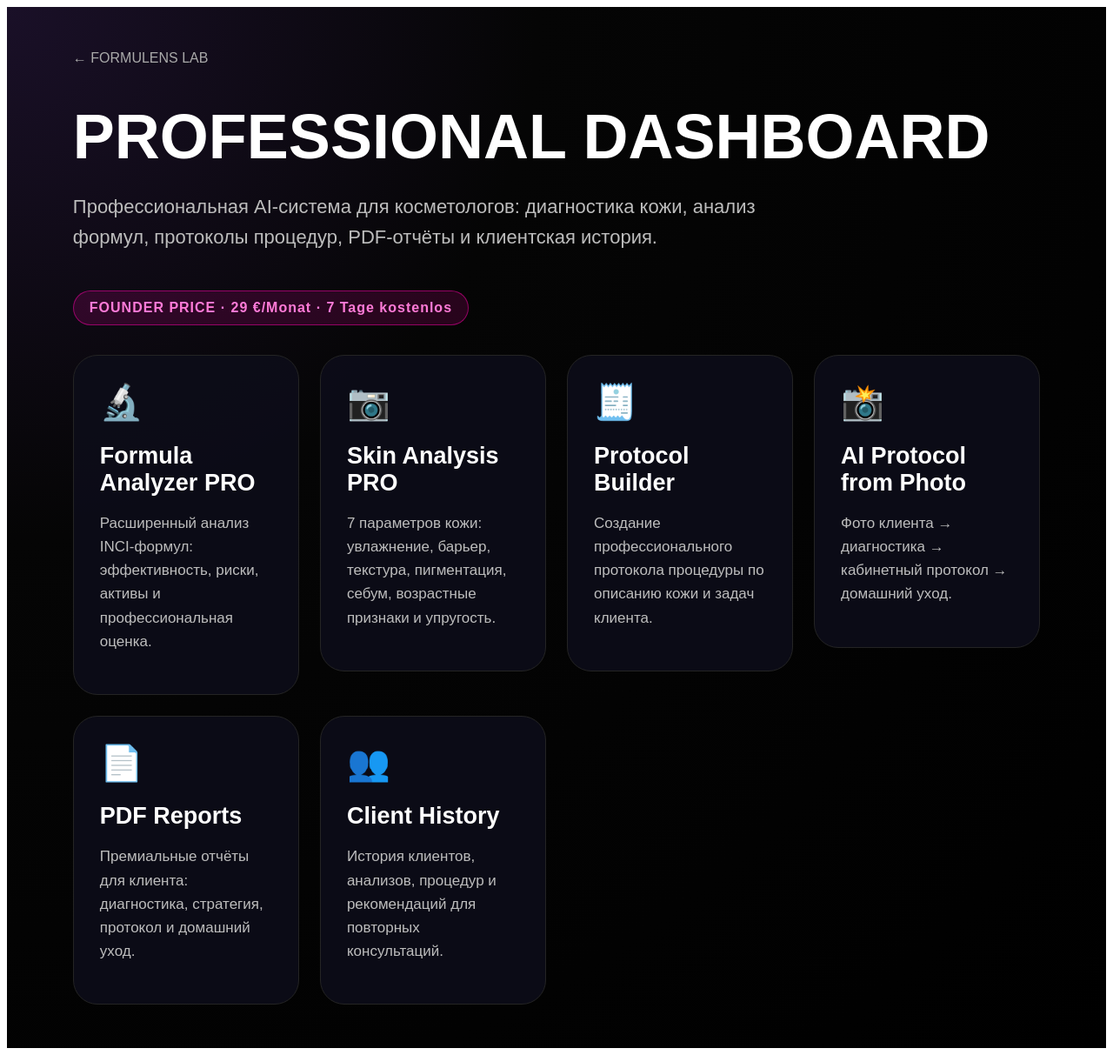
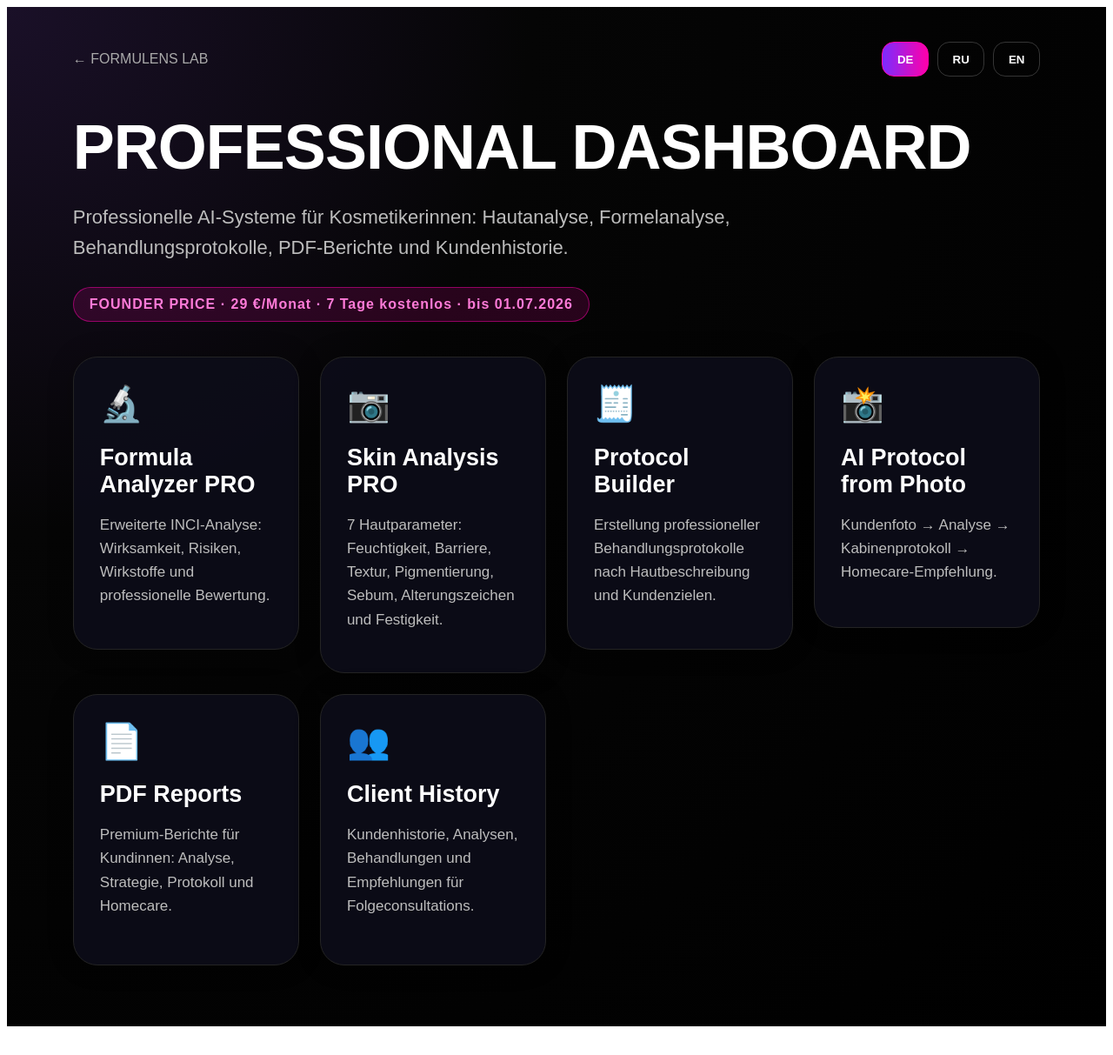
Before and after one commit to piladd-design/formulens-lab, a Next.js app: page /pro in a window 1280 px wide. Shown: the whole page at 87% size. After the commit the page ends 1188 px from the top, so only its background shows below. Built offline with nearby package versions, Linux system fonts and the light colour scheme.

Commit message:
Update page.js

```diff
--- a/app/pro/page.js
+++ b/app/pro/page.js
@@ -1,8 +1,110 @@
 'use client'
 
 import Link from 'next/link'
+import { useState } from 'react'
+
+const translations = {
+  DE: {
+    back: '← FORMULENS LAB',
+    title: 'PROFESSIONAL DASHBOARD',
+    subtitle:
+      'Professionelle AI-Systeme für Kosmetikerinnen: Hautanalyse, Formelanalyse, Behandlungsprotokolle, PDF-Berichte und Kundenhistorie.',
+    badge: 'FOUNDER PRICE · 29 €/Monat · 7 Tage kostenlos · bis 01.07.2026',
+
+    formula: 'Formula Analyzer PRO',
+    formulaText:
+      'Erweiterte INCI-Analyse: Wirksamkeit, Risiken, Wirkstoffe und professionelle Bewertung.',
+
+    skin: 'Skin Analysis PRO',
+    skinText:
+      '7 Hautparameter: Feuchtigkeit, Barriere, Textur, Pigmentierung, Sebum, Alterungszeichen und Festigkeit.',
+
+    protocol: 'Protocol Builder',
+    protocolText:
+      'Erstellung professioneller Behandlungsprotokolle nach Hautbeschreibung und Kundenzielen.',
+
+    photoProtocol: 'AI Protocol from Photo',
+    photoProtocolText:
+      'Kundenfoto → Analyse → Kabinenprotokoll → Homecare-Empfehlung.',
+
+    reports: 'PDF Reports',
+    reportsText:
+      'Premium-Berichte für Kundinnen: Analyse, Strategie, Protokoll und Homecare.',
+
+    clients: 'Client History',
+    clientsText:
+      'Kundenhistorie, Analysen, Behandlungen und Empfehlungen für Folgeconsultations.',
+  },
+
+  RU: {
+    back: '← FORMULENS LAB',
+    title: 'PROFESSIONAL DASHBOARD',
+    subtitle:
+      'Профессиональная AI-система для косметологов: анализ кожи, анализ формул, протоколы процедур, PDF-отчёты и история клиентов.',
+    badge: 'FOUNDER PRICE · 29 €/месяц · 7 дней бесплатно · до 01.07.2026',
+
+    formula: 'Formula Analyzer PRO',
+    formulaText:
+      'Расширенный анализ INCI-формул: эффективность, риски, активы и профессиональная оценка.',
+
+    skin: 'Skin Analysis PRO',
+    skinText:
+      '7 параметров кожи: увлажнение, барьер, текстура, пигментация, себум, возрастные признаки и упругость.',
+
+    protocol: 'Protocol Builder',
+    protocolText:
+      'Создание профессионального протокола процедуры по описанию кожи и задач клиента.',
+
+    photoProtocol: 'AI Protocol from Photo',
+    photoProtocolText:
+      'Фото клиента → диагностика → кабинетный протокол → домашний уход.',
+
+    reports: 'PDF Reports',
+    reportsText:
+      'Премиальные отчёты для клиента: диагностика, стратегия, протокол и домашний уход.',
+
+    clients: 'Client History',
+    clientsText:
+      'История клиентов, анализов, процедур и рекомендаций для повторных консультаций.',
+  },
+
+  EN: {
+    back: '← FORMULENS LAB',
+    title: 'PROFESSIONAL DASHBOARD',
+    subtitle:
+      'Professional AI system for beauty professionals: skin analysis, formula analysis, treatment protocols, PDF reports and client history.',
+    badge: 'FOUNDER PRICE · 29 €/month · 7 days free · until 01.07.2026',
+
+    formula: 'Formula Analyzer PRO',
+    formulaText:
+      'Advanced INCI analysis: effectiveness, risks, active ingredients and professional evaluation.',
+
+    skin: 'Skin Analysis PRO',
+    skinText:
+      '7 skin parameters: hydration, barrier, texture, pigmentation, sebum, aging signs and firmness.',
+
+    protocol: 'Protocol Builder',
+    protocolText:
+      'Create professional treatment protocols based on skin description and client goals.',
+
+    photoProtocol: 'AI Protocol from Photo',
+    photoProtocolText:
+      'Client photo → analysis → treatment protocol → homecare recommendation.',
+
+    reports: 'PDF Reports',
+    reportsText:
+      'Premium client reports: analysis, strategy, treatment protocol and homecare.',
+
+    clients: 'Client History',
+    clientsText:
+      'Client history, analyses, treatments and recommendations for follow-up consultations.',
+  },
+}
 
 export default function ProDashboard() {
+  const [lang, setLang] = useState('DE')
+  const t = translations[lang]
+
   return (
     <main
       style={{
@@ -10,42 +112,79 @@
         background:
           'radial-gradient(circle at top left,#1a1028 0%,#050505 35%,#000 100%)',
         color: 'white',
-        padding: '50px 6%',
+        padding: '40px 6% 70px',
         fontFamily: 'Arial, sans-serif',
       }}
     >
       <div style={{ maxWidth: '1300px', margin: '0 auto' }}>
-        <Link href="/" style={{ color: '#aaa', textDecoration: 'none' }}>
-          ← FORMULENS LAB
-        </Link>
+        <div
+          style={{
+            display: 'flex',
+            justifyContent: 'space-between',
+            gap: '20px',
+            alignItems: 'center',
+            marginBottom: '36px',
+          }}
+        >
+          <Link href="/" style={{ color: '#aaa', textDecoration: 'none' }}>
+            {t.back}
+          </Link>
+
+          <div style={{ display: 'flex', gap: '10px' }}>
+            {['DE', 'RU', 'EN'].map((item) => (
+              <button
+                key={item}
+                onClick={() => setLang(item)}
+                style={{
+                  width: '54px',
+                  height: '40px',
+                  borderRadius: '14px',
+                  border:
+                    lang === item
+                      ? '1px solid #ff00aa'
+                      : '1px solid rgba(255,255,255,0.2)',
+                  background:
+                    lang === item
+                      ? 'linear-gradient(90deg,#7b2cff,#ff00aa)'
+                      : 'transparent',
+                  color: 'white',
+                  fontWeight: 800,
+                  cursor: 'pointer',
+                }}
+              >
+                {item}
+              </button>
+            ))}
+          </div>
+        </div>
 
         <h1
           style={{
             fontSize: 'clamp(42px,6vw,72px)',
             margin: '40px 0 16px',
             fontWeight: 900,
+            letterSpacing: '-1px',
           }}
         >
-          PROFESSIONAL DASHBOARD
+          {t.title}
         </h1>
 
         <p
           style={{
             color: '#bdbdbd',
             fontSize: '22px',
-            maxWidth: '820px',
+            maxWidth: '880px',
             lineHeight: 1.6,
-            marginBottom: '44px',
+            marginBottom: '28px',
           }}
         >
-          Профессиональная AI-система для косметологов: диагностика кожи,
-          анализ формул, протоколы процедур, PDF-отчёты и клиентская история.
+          {t.subtitle}
         </p>
 
         <div
           style={{
             display: 'inline-block',
-            marginBottom: '34px',
+            marginBottom: '40px',
             padding: '10px 18px',
             borderRadius: '999px',
             background: 'rgba(255,0,170,0.14)',
@@ -55,7 +194,7 @@
             letterSpacing: '1px',
           }}
         >
-          FOUNDER PRICE · 29 €/Monat · 7 Tage kostenlos
+          {t.badge}
         </div>
 
         <div
@@ -68,43 +207,43 @@
           <ServiceCard
             href="/pro/formula"
             icon="🔬"
-            title="Formula Analyzer PRO"
-            text="Расширенный анализ INCI-формул: эффективность, риски, активы и профессиональная оценка."
+            title={t.formula}
+            text={t.formulaText}
           />
 
           <ServiceCard
             href="/pro/skin"
             icon="📷"
-            title="Skin Analysis PRO"
-            text="7 параметров кожи: увлажнение, барьер, текстура, пигментация, себум, возрастные признаки и упругость."
+            title={t.skin}
+            text={t.skinText}
           />
 
           <ServiceCard
             href="/pro/protocol"
             icon="🧾"
-            title="Protocol Builder"
-            text="Создание профессионального протокола процедуры по описанию кожи и задач клиента."
+            title={t.protocol}
+            text={t.protocolText}
           />
 
           <ServiceCard
             href="/pro/photo-protocol"
             icon="📸"
-            title="AI Protocol from Photo"
-            text="Фото клиента → диагностика → кабинетный протокол → домашний уход."
+            title={t.photoProtocol}
+            text={t.photoProtocolText}
           />
 
           <ServiceCard
             href="/pro/reports"
             icon="📄"
-            title="PDF Reports"
-            text="Премиальные отчёты для клиента: диагностика, стратегия, протокол и домашний уход."
+            title={t.reports}
+            text={t.reportsText}
           />
 
           <ServiceCard
             href="/pro/clients"
             icon="👥"
-            title="Client History"
-            text="История клиентов, анализов, процедур и рекомендаций для повторных консультаций."
+            title={t.clients}
+            text={t.clientsText}
           />
         </div>
       </div>
@@ -123,6 +262,7 @@
           borderRadius: '28px',
           padding: '30px',
           cursor: 'pointer',
+          boxShadow: '0 0 30px rgba(0,0,0,0.24)',
         }}
       >
         <div style={{ fontSize: '40px', marginBottom: '22px' }}>{icon}</div>
```
